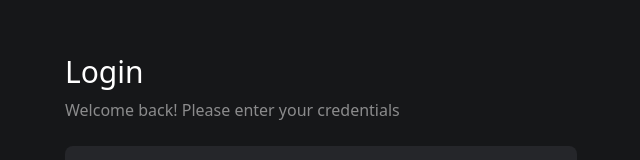
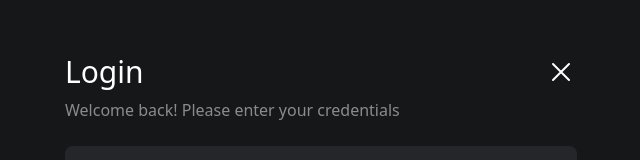
Before and after one commit to sean21307/PolarPair, an Angular app: page /auth in a window 1280 px wide. Shown: the part 172-332 px from the top of the page, without its empty margins (319-959 px from the left). Built offline with nearby package versions, Linux system fonts and the light colour scheme; no server answers.

Commit message:
add return button

```diff
--- a/src/app/components/auth/auth.component.html
+++ b/src/app/components/auth/auth.component.html
@@ -1,9 +1,19 @@
 <div class="flex flex-col justify-around md:justify-center items-center w-full h-screen max-h-screen box-border md:items-center">
     <div class="w-11/12 md:w-full flex flex-col items-center md:max-w-lg">
       <div class="w-full flex flex-col">
-        <h2 class="text-3xl text-left text-on-surface m-2 ms-0">
-          {{ isSignUp ? 'Sign Up' : 'Login' }}
-        </h2>
+        <div class="w-full flex justify-between items-center text-on-surface">
+          <h2 class="text-3xl text-left m-2 ms-0">
+            {{ isSignUp ? 'Sign Up' : 'Login' }}
+          </h2>
+
+          <button [routerLink]="['/']" routerLinkActive="router-link-active" >
+            <svg xmlns="http://www.w3.org/2000/svg" fill="none" viewBox="0 0 24 24" stroke-width="1.5" stroke="currentColor" class="size-8 cursor-pointer transition duration-150 hover:text-red-500 active:text-red-500/70">
+              <path stroke-linecap="round" stroke-linejoin="round" d="M6 18 18 6M6 6l12 12" />
+            </svg>
+          </button>
+
+        </div>
+
         <p class="text-on-surface/50 text-left">
           {{ isSignUp ? 'Please enter your credentials' : 'Welcome back! Please enter your credentials' }}
         </p>
--- a/src/app/components/auth/auth.component.ts
+++ b/src/app/components/auth/auth.component.ts
@@ -1,13 +1,13 @@
 import { Component } from '@angular/core';
 import { AuthService } from '../../services/auth.service';
 import { FormsModule } from '@angular/forms';  // Import FormsModule is used for NgModule to Bind Data Together
-import { Router } from '@angular/router';
+import { Router, RouterModule } from '@angular/router';
 import { NotificationService } from '../../services/notification.service';
 
 @Component({
   selector: 'app-auth',
   standalone: true,
-  imports: [FormsModule],
+  imports: [FormsModule, RouterModule],
   templateUrl: './auth.component.html',
   styleUrls: ['./auth.component.css'],
 })
```
